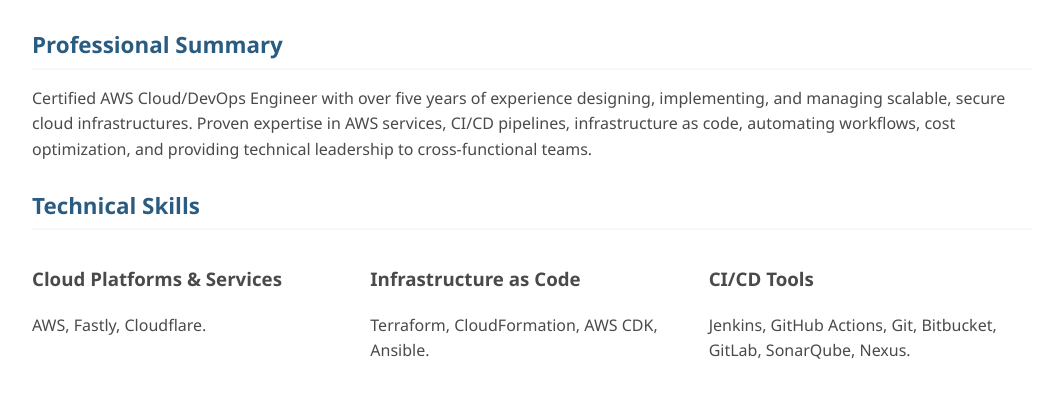
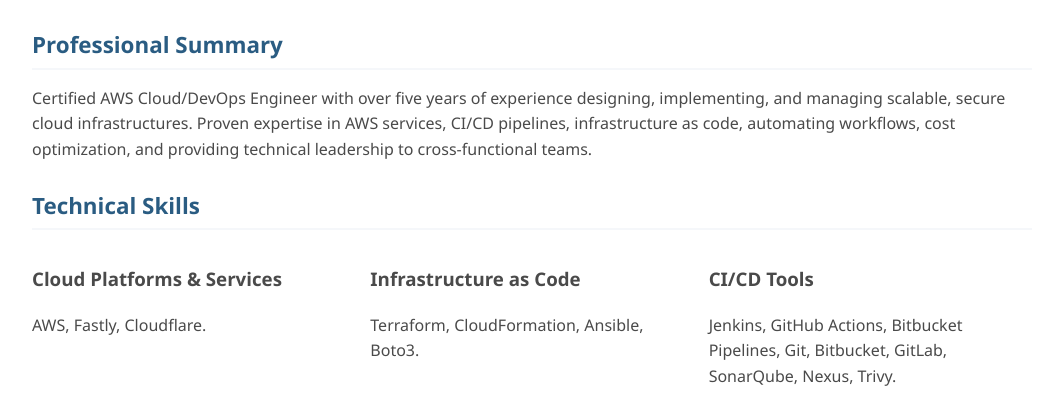
Before and after one commit to fallongege/fallongege.github.io, a plain HTML site: page index.html in a window 1280 px wide. Shown: the part 335-746 px from the top of the page, without its empty margins (108-1171 px from the left). Drawn offline with Linux system fonts and the light colour scheme.

Commit message:
Update index.html

```diff
--- a/index.html
+++ b/index.html
@@ -160,11 +160,11 @@
             </div>
             <div>
                 <h3>Infrastructure as Code</h3>
-                <p>Terraform, CloudFormation, AWS CDK, Ansible.</p>
+                <p>Terraform, CloudFormation, Ansible, Boto3.</p>
             </div>
             <div>
                 <h3>CI/CD Tools</h3>
-                <p>Jenkins, GitHub Actions, Git, Bitbucket, GitLab, SonarQube, Nexus.</p>
+                <p>Jenkins, GitHub Actions, Bitbucket Pipelines, Git, Bitbucket, GitLab, SonarQube, Nexus, Trivy.</p>
             </div>
             <div>
                 <h3>Containerization</h3>
```
